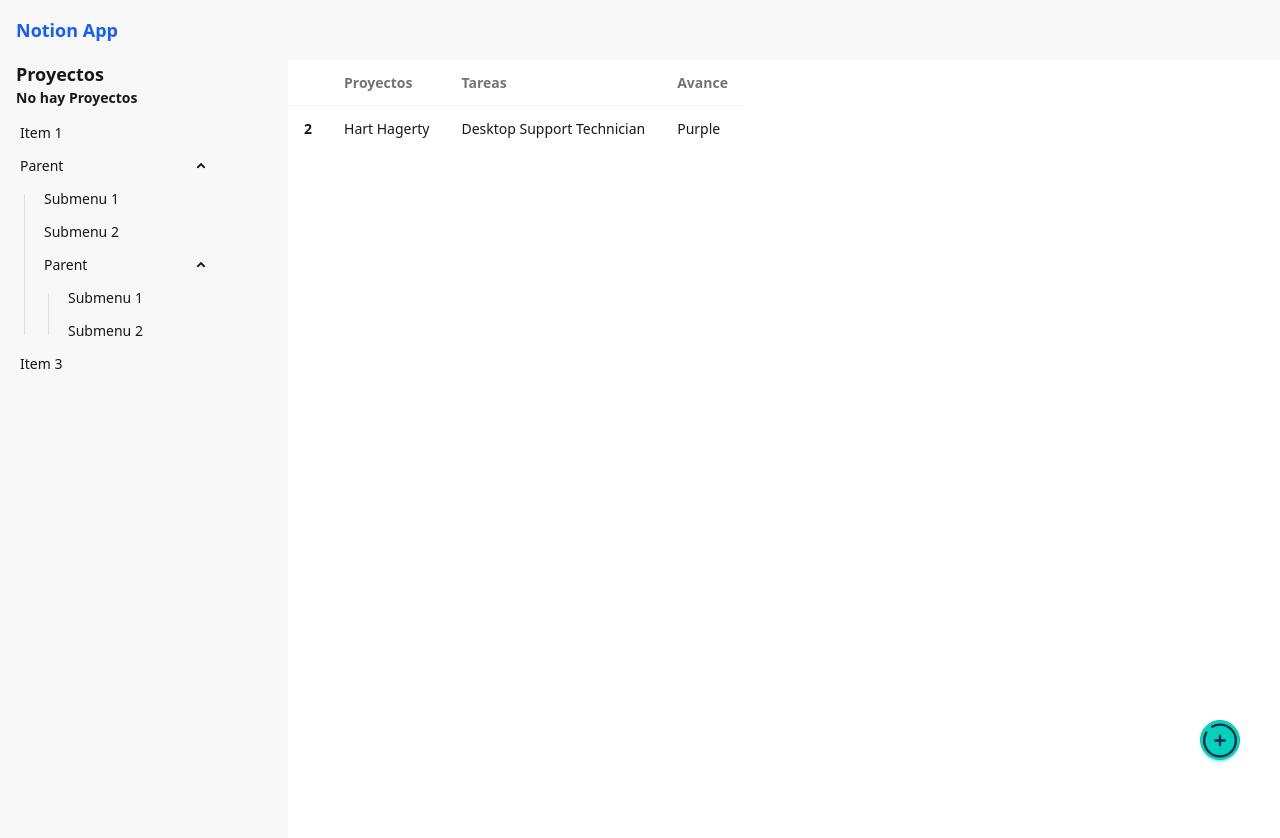
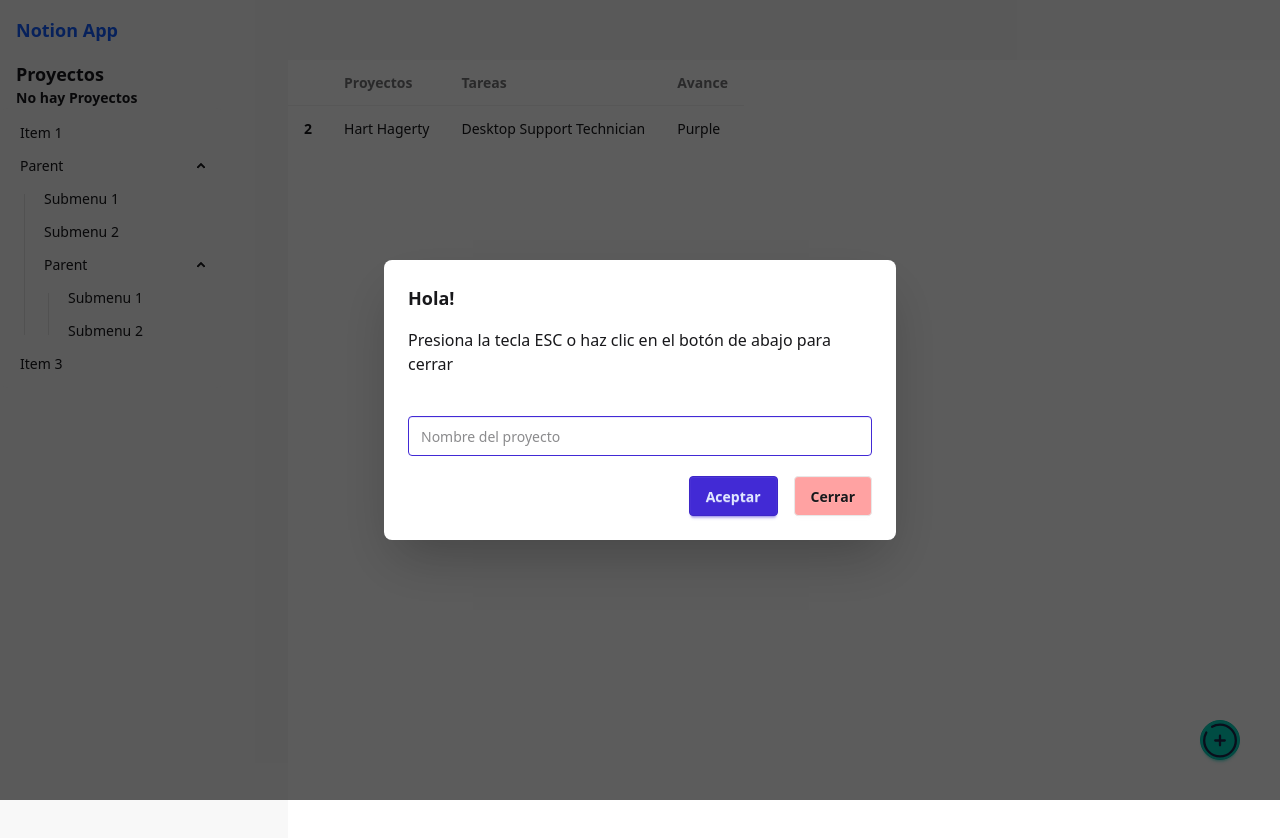
Before and after one commit to parzival-von/projects-app, a Vue app: page /projects in a window 1280 px wide. Shown: the top 838 px of the page. Built offline with nearby package versions, Linux system fonts and the light colour scheme; the HTML template or start-up script is replaced by a standard one.

Commit message:
Ventana modal con input

```diff
--- /dev/null
+++ b/src/modulorum/commune/components/InputModal.vue
@@ -0,0 +1,46 @@
+<template>
+    <dialog id="my_modal_1" class="modal" :open="true">
+  <div class="modal-box">
+    <h3 class="text-lg font-bold">Hola!</h3>
+    <p class="py-4">Presiona la tecla ESC o haz clic en el botón de abajo para cerrar</p>
+    <div class="modal-action flex flex-col">
+      <form method="dialog" @submit.prevent="submitValorem">
+        <input type="text"
+        placeholder="Nombre del proyecto"
+        class="input input-bordered w-full flex input-primary "
+        v-model="inputValorem" />
+        <div class="flex justify-end mt-5">
+            <button type="submit" class="btn btn-primary mr-4">Aceptar</button>
+            <button class="btn bg-red-300">Cerrar</button>
+        </div>
+      </form>
+    </div>
+  </div>
+</dialog>
+<div class="fixed top-0 w-screen h-screen bg-black z-10 opacity-40"></div>
+</template>
+<script lang="ts" setup>
+import { ref } from 'vue';
+
+interface Props{
+    aperta: boolean;
+}
+
+const emisiones = defineEmits<{
+    claudere:[void]
+    valorem: [text: string]
+}>();
+const inputValorem = ref('');
+
+const submitValorem = () => {
+    console.log(inputValorem.value);
+    if (!inputValorem.value) {
+        alert('Por favor, ingresa un valor.');
+        return;
+    }
+    emisiones('valorem', inputValorem.value.trim());
+    emisiones('claudere');
+    inputValorem.value = '';
+};
+
+</script>
--- a/src/modulorum/projects/views/ProjectsView.vue
+++ b/src/modulorum/projects/views/ProjectsView.vue
@@ -20,6 +20,7 @@
     </tbody>
   </table>
 </div>
+<InputModal/>
 
 <fab-button @click="() => { console.log('clicked') }">
   <AddCircle/>
@@ -27,6 +28,6 @@
 </template>
 <script setup lang="ts">
 import FabButton from '@/modulorum/commune/components/FabButton.vue';
+import InputModal from '@/modulorum/commune/components/InputModal.vue';
 import AddCircle from '@/modulorum/commune/icons/AddCircle.vue';
-
 </script>
```
